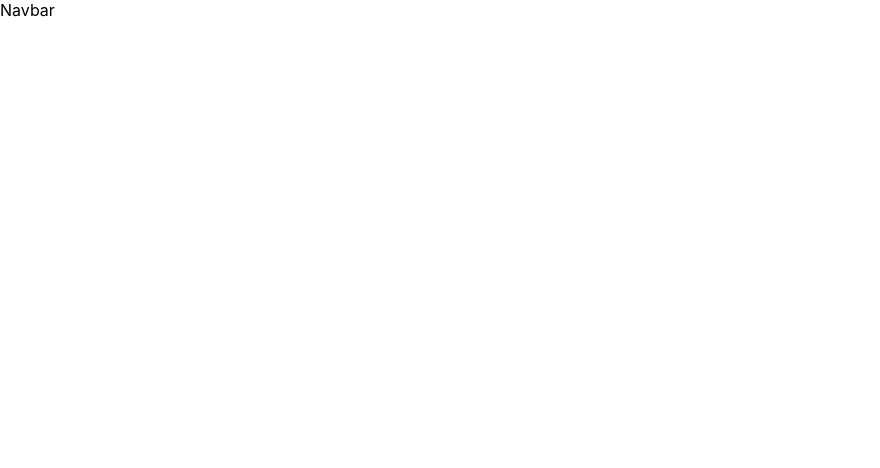
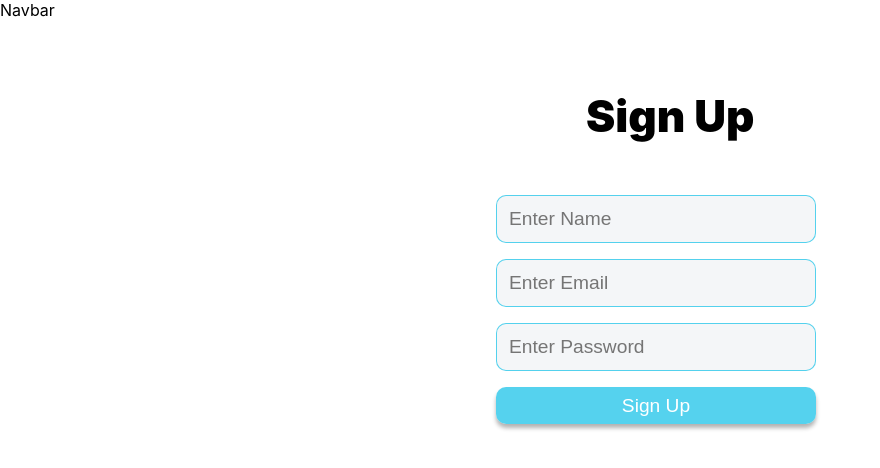
Before and after one commit to srikanth141199/BusyBuy-ReactJS-Redux-FireBase, a React (Create React App) app: page /BusyBuySrikanth/signUp in a window 1280 px wide. Shown: the top 468 px of the page, without its empty margins (0-880 px from the left). Built offline with nearby package versions, Linux system fonts and the light colour scheme; the HTML template or start-up script is replaced by a standard one.

Commit message:
SignIn and SignUp implemented

```diff
--- a/package.json
+++ b/package.json
@@ -11,6 +11,7 @@
     "react-dom": "^18.3.1",
     "react-router-dom": "^6.23.1",
     "react-scripts": "5.0.1",
+    "react-toastify": "^10.0.5",
     "web-vitals": "^2.1.4"
   },
   "scripts": {
--- a/src/App.js
+++ b/src/App.js
@@ -1,13 +1,19 @@
-import { BrowserRouter } from "react-router-dom";
+import { BrowserRouter, Route, Routes } from "react-router-dom";
 import { CustomItemContext } from "./Context";
 import Navbar from "./components/Navbar/Navbar";
+import SignUp from "./components/SignUp/SignUp";
+import SignIn from "./components/SignIn/SignIn";
 
 function App() {
   return (
     <>
       <CustomItemContext>
-        <BrowserRouter>
+        <BrowserRouter basename="/BusyBuySrikanth">
           <Navbar/>
+          <Routes>
+            <Route path="/signIn" element={<SignIn />} />
+            <Route path="/signUp" element={<SignUp />} />
+          </Routes>
         </BrowserRouter>
       </CustomItemContext>
     </>
--- a/src/Context.js
+++ b/src/Context.js
@@ -1,4 +1,4 @@
-import { createContext, useContext } from "react";
+import { createContext, useContext, useState } from "react";
 
 const ItemContext = createContext();
 
@@ -9,8 +9,16 @@ function useValue(){
 
 function CustomItemContext({children}){
 
+    const [email, setEmail]= useState("");
+    const [password, setPassword] = useState("");
+    const [signIn, setSignIn] = useState(false);
+
     return(
-        <ItemContext.Provider value = {{}}>
+        <ItemContext.Provider value = {{
+            email, setEmail,
+            password, setPassword,
+            signIn, setSignIn
+        }}>
             {children}
         </ItemContext.Provider>
     )
--- /dev/null
+++ b/src/components/SignIn/SignIn.css
@@ -0,0 +1,49 @@
+.signin{
+    display: flex;
+    flex-direction: column;
+    gap: 1rem;
+    padding: 1rem;
+    width: 20rem;
+    margin-left: auto;
+  margin-right: auto;
+
+    h2{
+        color: rgb(3, 171, 232)e3;
+    font-size: 2.75em;
+    font-weight: 900;
+    margin-left: 90px;
+    }
+    input{
+        background: #f4f6f8;
+    border: 1px solid #41cdece3;
+    border-radius: 10px;
+    box-sizing: border-box;
+    color: #41cdece3;
+    font-size: 1.2em;
+    padding: 12px;
+    }
+    button{
+        background: #41cdece3;
+        border: none;
+        border-radius: 10px;
+        box-shadow: 0 4px 4px rgba(0,0,0,.3);
+        color: #fff;
+        font-size: 1.2em!important;
+        padding: 0.4em!important;
+        width: 100%;
+        cursor: pointer;
+        &:hover{
+            opacity: 0.7;
+        }
+    }
+    p{
+        font-weight: 600;
+        margin: 0px;
+    }
+    .signup{
+        display: flex;
+        p{
+            margin-right: 25px;
+        }
+    }
+}
--- /dev/null
+++ b/src/components/SignIn/SignIn.jsx
@@ -0,0 +1,107 @@
+import { Link, useNavigate } from "react-router-dom";
+import { useValue } from "../../Context";
+import { useState } from "react";
+import { sendPasswordResetEmail, signInWithEmailAndPassword } from "firebase/auth";
+import { auth } from "../../firebaseInit";
+import { toast } from 'react-toastify';
+
+
+export default function SignIn() {
+
+    const {email, setEmail, password, setPassword, setSignIn} = useValue();
+    const [resetEmail, setResetEmail] = useState('');
+    const [resetPasswordSent, setResetPasswordSent] = useState(false);
+
+    const navigate = useNavigate();
+
+    const handleSubmit = async (evt) =>{
+        evt.preventDefault();
+        try {
+            await signInWithEmailAndPassword(auth, email, password);
+            setSignIn(true);
+
+            toast.success("SignIn is Successful");
+            navigate("/");
+
+        } catch (error) {
+            console.log(error);
+        }
+    }
+
+    const handleResetPassword = async(event) =>{
+        event.preventDefault(); // Prevent the default form submission behavior
+
+    try {
+      // Send a password reset email to the user's email address
+      await sendPasswordResetEmail(auth, resetEmail);
+      setResetPasswordSent(true);
+      toast.success("Link Send on your mail");
+    } catch (error) {
+      // Handle any errors
+      console.error(error);
+      toast.error("Something went wrong!!");
+    }
+    }
+
+
+    return (
+        <>
+            <div className="signin">
+                {!resetPasswordSent ? (
+                    <form className="signin">
+                        <h2>Sign In</h2>
+                        <input
+                            type="email"
+                            className="signininput"
+                            placeholder="Enter Email"
+                            value={email}
+                            onChange={(event) => setEmail(event.target.value)}
+                        />
+                        <input
+                            type="password"
+                            className="signininput"
+                            placeholder="Enter Password"
+                            value={password}
+                            onChange={(event) => setPassword(event.target.value)}
+                        />
+                        <button className="signingbtn" onClick={handleSubmit}>
+                            Sign In
+                        </button>
+                        <div className='signup'>
+                            <Link to="/signup" >
+                                <p>or Sign Up instead</p>
+                            </Link>
+                            <span className="reset-password-link">
+                                <Link to="#" onClick={() => setResetPasswordSent(true)}>
+                                    Forgot Password?
+                                </Link>
+                            </span>
+                        </div>
+                    </form>
+                ) : (
+                    <form className="signin">
+                        <h2>Reset Password</h2>
+                        <p>
+                            Please enter your email address. We will send you a link to reset your password.
+                        </p>
+                        <input
+                            type="email"
+                            className="signininput"
+                            placeholder="Enter Email"
+                            value={resetEmail}
+                            onChange={(event) => setResetEmail(event.target.value)}
+                        />
+                        <button className="signingbtn" onClick={handleResetPassword}>
+                            Send Reset Email
+                        </button>
+                        <div className="reset-password-link">
+                            <Link to="#" onClick={() => setResetPasswordSent(false)}>
+                                Go Back
+                            </Link>
+                        </div>
+                    </form>
+                )}
+            </div>
+        </>
+    )
+}
--- /dev/null
+++ b/src/components/SignUp/SignUp.css
@@ -0,0 +1,49 @@
+.signin{
+    display: flex;
+    flex-direction: column;
+    gap: 1rem;
+    padding: 1rem;
+    width: 20rem;
+    margin-left: auto;
+  margin-right: auto;
+
+    h2{
+        color: rgb(3, 171, 232)e3;
+    font-size: 2.75em;
+    font-weight: 900;
+    margin-left: 90px;
+    }
+    input{
+        background: #f4f6f8;
+    border: 1px solid #41cdece3;
+    border-radius: 10px;
+    box-sizing: border-box;
+    color: #41cdece3;
+    font-size: 1.2em;
+    padding: 12px;
+    }
+    button{
+        background: #41cdece3;
+        border: none;
+        border-radius: 10px;
+        box-shadow: 0 4px 4px rgba(0,0,0,.3);
+        color: #fff;
+        font-size: 1.2em!important;
+        padding: 0.4em!important;
+        width: 100%;
+        cursor: pointer;
+        &:hover{
+            opacity: 0.7;
+        }
+    }
+    p{
+        font-weight: 600;
+        margin: 0px;
+    }
+    .signup{
+        display: flex;
+        p{
+            margin-right: 25px;
+        }
+    }
+}
--- /dev/null
+++ b/src/components/SignUp/SignUp.jsx
@@ -0,0 +1,74 @@
+import { useState } from "react"
+import "./SignUp.css"
+import { createUserWithEmailAndPassword, getAuth, updateProfile } from "firebase/auth";
+import { db} from "../../firebaseInit";
+import { addDoc, collection } from "firebase/firestore";
+import { useNavigate } from "react-router-dom";
+
+
+const SignUp = () => {
+    const [email, setEmail] = useState("");
+    const [password, setPassword] = useState("");
+    const [name, setName] = useState("");
+
+    const auth = getAuth();
+    const navigate = useNavigate();
+
+    const handleSubmit = async (evt) => {
+        evt.preventDefault();
+        try {
+            const userDetails = await createUserWithEmailAndPassword(auth, email, password);
+            const user = userDetails.user;
+
+            await updateProfile(user, {
+                displayName : name
+            })
+
+            await addDoc(collection(db, 'user'), {
+                name, email
+            })
+
+            console.log('User signed up successfully!');
+            console.log(user);
+            navigate("/signIn")
+        } catch (error) {
+            console.log(error)
+        }
+    };
+
+    return (
+        <>
+            <div className="signin">
+                <form className="signin">
+                    <h2>Sign Up</h2>
+                    <input
+                        type="text"
+                        className="signininput"
+                        placeholder="Enter Name"
+                        value={name}
+                        onChange={(event) => setName(event.target.value)}
+                    />
+                    <input
+                        type="email"
+                        className="signininput"
+                        placeholder="Enter Email"
+                        value={email}
+                        onChange={(event) => setEmail(event.target.value)}
+                    />
+                    <input
+                        type="password"
+                        className="signininput"
+                        placeholder="Enter Password"
+                        value={password}
+                        onChange={(event) => setPassword(event.target.value)}
+                    />
+                    <button className="signingbtn" onClick={handleSubmit}>
+                        Sign Up
+                    </button>
+                </form>
+            </div>
+        </>
+    )
+}
+
+export default SignUp;
--- a/src/firebaseInit.js
+++ b/src/firebaseInit.js
@@ -1,6 +1,7 @@
 // Import the functions you need from the SDKs you need
 import { initializeApp } from "firebase/app";
 import { getFirestore } from "firebase/firestore";
+import { getAuth } from "firebase/auth";
 // TODO: Add SDKs for Firebase products that you want to use
 // https://firebase.google.com/docs/web/setup#available-libraries
 
@@ -17,3 +18,4 @@ const firebaseConfig = {
 // Initialize Firebase
 const app = initializeApp(firebaseConfig);
 export const db = getFirestore(app);
+export const auth = getAuth();
```
Also changed, not shown: 1 other file (tests, documents, lock files or other folders).
